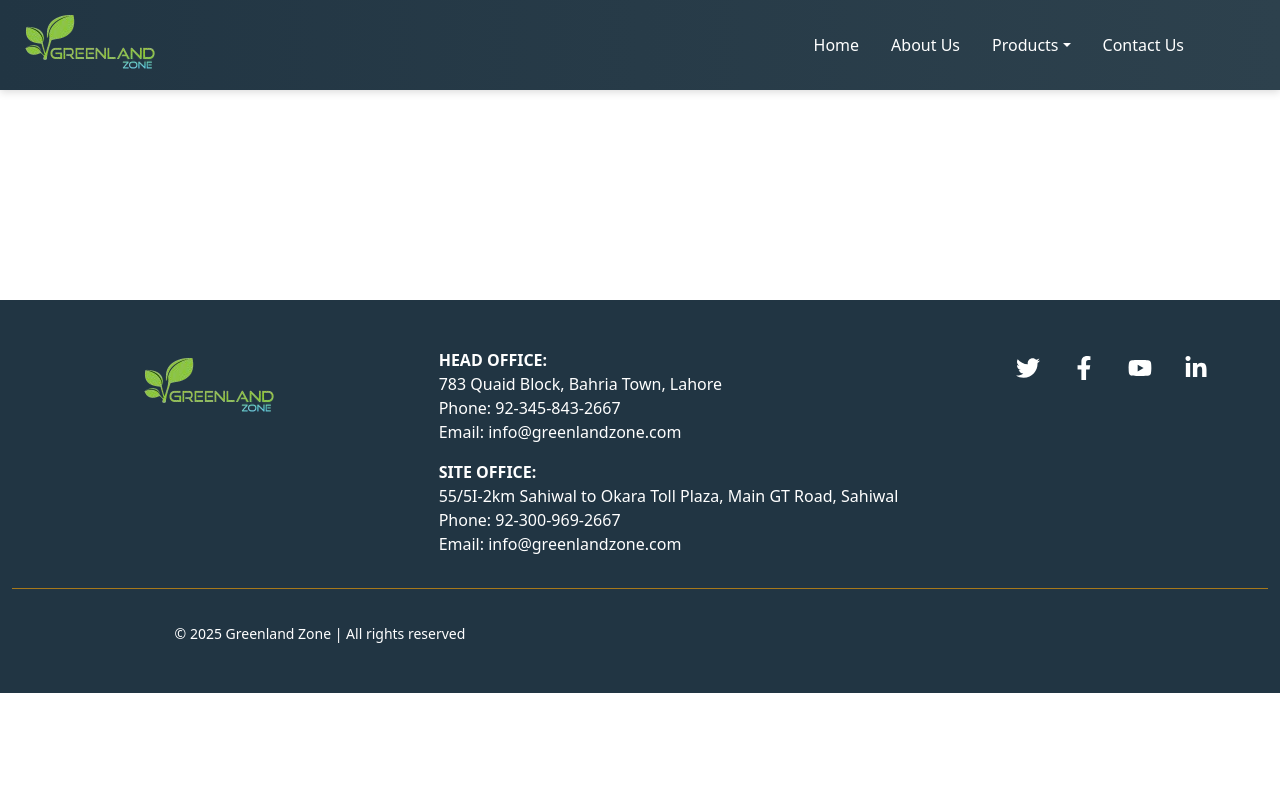
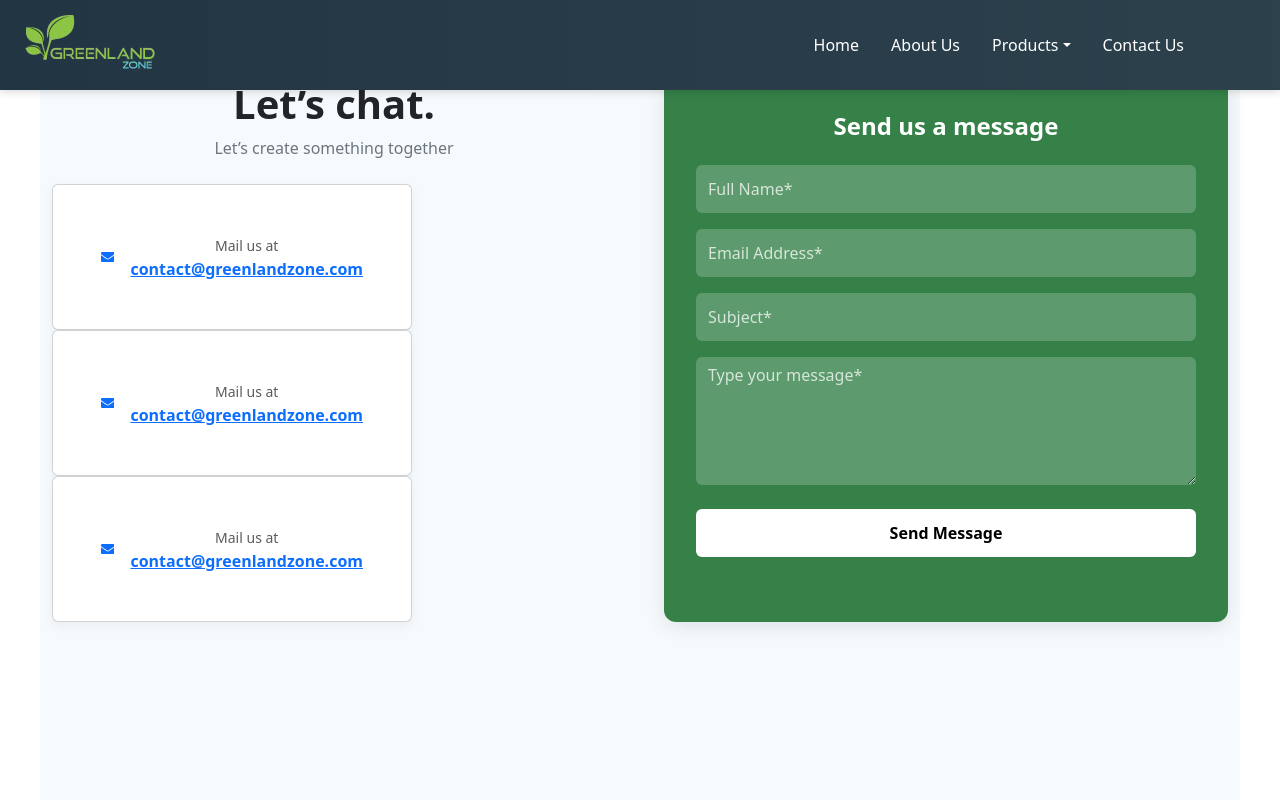
Before and after one commit to muneeb783/GreenlandZone, a React (Vite) app: page /contact in a window 1280 px wide. Shown: the top 800 px of the page. Built offline with nearby package versions, Linux system fonts and the light colour scheme.

Commit message:
Day 3 end

```diff
--- a/src/App.jsx
+++ b/src/App.jsx
@@ -4,6 +4,7 @@ import GlobalNavBar from './components/GlobalNavBar'
 import Home from './pages/Home'
 import AboutUs from './pages/AboutUs'
 import Footer from './pages/Footer'
+import ContactUS from './pages/ContactUs'
 
 export default function App() {
   return (
@@ -12,6 +13,7 @@ export default function App() {
       <Routes>
         <Route path="/" element={<Home />} />
         <Route path='/about' element={<AboutUs />} />
+        <Route path='/contact' element={<ContactUS />} />
       </Routes>
 
       <Footer />
--- a/src/pages/AboutUs.jsx
+++ b/src/pages/AboutUs.jsx
@@ -40,7 +40,7 @@ export default function AboutUs() {
     return (
         <>
         <div className='about-page'>
-            <Container fluid>
+            <Container fluid className='header-1'>
                 <h1 className='heaer-1 text-start'>
                     MESSSAGE FROM THE LEADERSHIP
                 </h1>
--- /dev/null
+++ b/src/pages/ContactUs.jsx
@@ -0,0 +1,88 @@
+import React from 'react'
+import { Container, Row, Col, Card, Form, Button } from 'react-bootstrap'
+import { FaEnvelope } from 'react-icons/fa'
+import '../styles/contactus.css'
+
+export default function ContactUs() {
+  return (
+    <div className="contact-page">
+      <Container fluid className="py-5">
+        <Row className="gx-5">
+          {/* Left side: heading + mail card */}
+          <Col md={6} className="d-flex flex-column justify-content-center">
+            <h1 className="contact-title">
+              Let’s chat.<br/>
+            </h1>
+            <p className="contact-subtitle">Let’s create something together</p>
+
+            <Card className="contact-info-card">
+              <Card.Body className="d-flex align-items-center">
+                <FaEnvelope size={24} className="me-3 text-primary" />
+                <div>
+                  <small className="text-muted">Mail us at</small>
+                  <br/>
+                  <a href="mailto:contact@greenlandzone.com" className="fw-bold">
+                    contact@greenlandzone.com
+                  </a>
+                </div>
+              </Card.Body>
+            </Card>
+            <Card className="contact-info-card">
+              <Card.Body className="d-flex align-items-center">
+                <FaEnvelope size={24} className="me-3 text-primary" />
+                <div>
+                  <small className="text-muted">Mail us at</small>
+                  <br/>
+                  <a href="mailto:contact@greenlandzone.com" className="fw-bold">
+                    contact@greenlandzone.com
+                  </a>
+                </div>
+              </Card.Body>
+            </Card>
+
+            <Card className="contact-info-card">
+              <Card.Body className="d-flex align-items-center">
+                <FaEnvelope size={24} className="me-3 text-primary" />
+                <div>
+                  <small className="text-muted">Mail us at</small>
+                  <br/>
+                  <a href="mailto:contact@greenlandzone.com" className="fw-bold">
+                    contact@greenlandzone.com
+                  </a>
+                </div>
+              </Card.Body>
+            </Card>
+          </Col>
+
+          {/* Right side: form */}
+          <Col md={6} className="d-flex justify-content-center">
+            <div className="contact-form-container">
+              <h4 className="mb-4 text-white">Send us a message</h4>
+              <Form>
+                <Form.Group className="mb-3" controlId="fullName">
+                  <Form.Control type="text" placeholder="Full Name*" />
+                </Form.Group>
+                <Form.Group className="mb-3" controlId="email">
+                  <Form.Control type="email" placeholder="Email Address*" />
+                </Form.Group>
+                <Form.Group className="mb-3" controlId="subject">
+                  <Form.Control type="text" placeholder="Subject*" />
+                </Form.Group>
+                <Form.Group className="mb-4" controlId="message">
+                  <Form.Control
+                    as="textarea"
+                    rows={4}
+                    placeholder="Type your message*"
+                  />
+                </Form.Group>
+                <Button variant="light" className="w-100">
+                  Send Message
+                </Button>
+              </Form>
+            </div>
+          </Col>
+        </Row>
+      </Container>
+    </div>
+  )
+}
--- a/src/styles/aboutus.css
+++ b/src/styles/aboutus.css
@@ -1,6 +1,8 @@
 .header-1 {
     text-align: left !important;
     font-weight: bold;
+    margin-bottom: 6rem;
+    margin-top: 6rem;
 }
 
 .leader-text {
--- /dev/null
+++ b/src/styles/contactus.css
@@ -0,0 +1,73 @@
+.contact-page {
+    background-color: #f7fafc;
+    min-height: 100vh;
+    min-width: 150vh;
+  }
+
+  /* Left side typography */
+  .contact-title {
+    font-size: 2.5rem;
+    font-weight: 700;
+    line-height: 1.2;
+  }
+  .contact-subtitle {
+    color: #6c757d;
+    margin-bottom: 1.5rem;
+  }
+
+  /* The little “Mail us at” card */
+  .contact-info-card {
+    max-width: 360px;
+    border: none;
+    border-radius: 0.5rem;
+    box-shadow: 0 4px 12px rgba(0,0,0,0.05);
+  }
+  .contact-info-card .text-primary {
+    color: #00C853;
+  }
+
+  /* Right side form wrapper */
+  .contact-form-container {
+    background-color: #358148; /* or #2653eb, pick your blue */
+    border-radius: 0.75rem;
+    padding: 2rem;
+    width: 100%;
+    max-width: 1000px;
+    box-shadow: 0 4px 20px rgba(0,0,0,0.1);
+    position: relative;
+  }
+
+  /* Form heading */
+  .contact-form-container h4 {
+    color: #fff;
+    font-weight: 600;
+  }
+
+  /* Inputs: translucent, white placeholders */
+  .contact-form-container .form-control {
+    background: rgba(255,255,255,0.2);
+    border: none;
+    color: #fff;
+    height: 3rem;
+  }
+  .contact-form-container .form-control::placeholder {
+    color: rgba(255,255,255,0.75);
+  }
+
+  /* Textarea: taller */
+  .contact-form-container textarea.form-control {
+    min-height: 8rem;
+  }
+
+  /* Button: full-width white bar */
+  .contact-form-container .btn-light {
+    background-color: #fff;
+    color: #000;
+    font-weight: 600;
+    height: 3rem;
+    border: none;
+    transition: background 0.3s;
+  }
+  .contact-form-container .btn-light:hover {
+    background-color: #f0f0f0;
+  }
```
